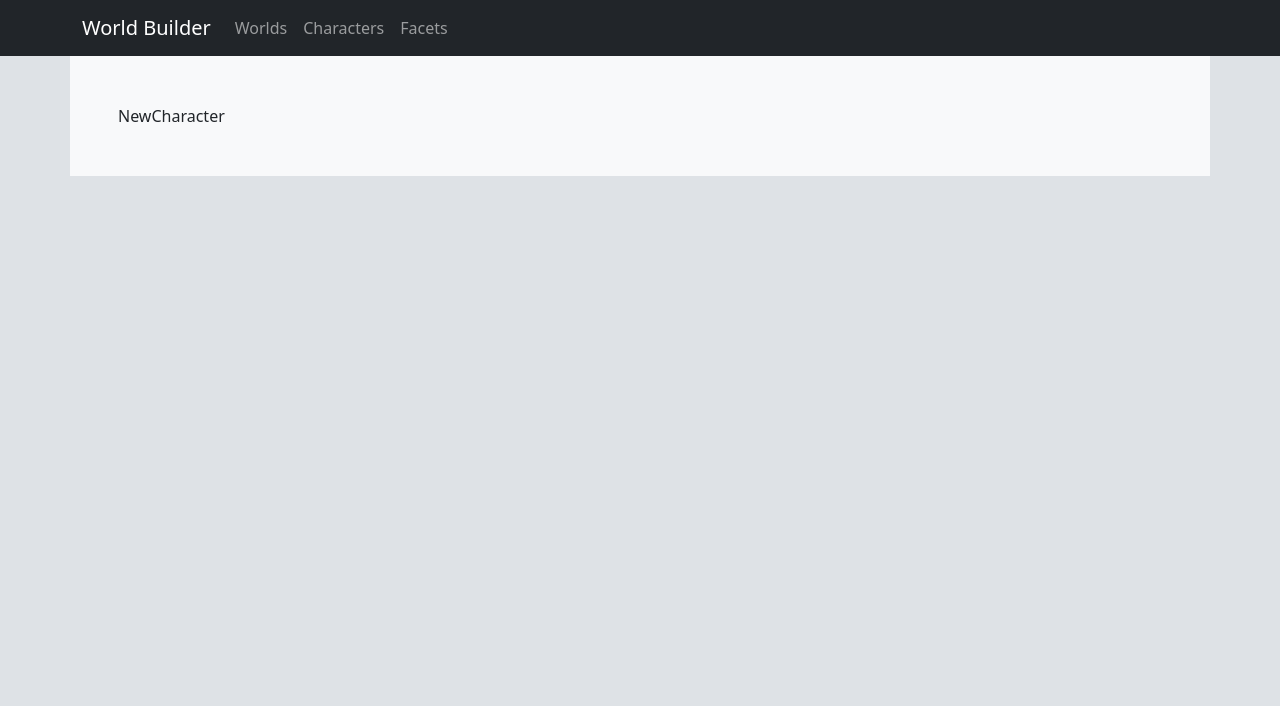
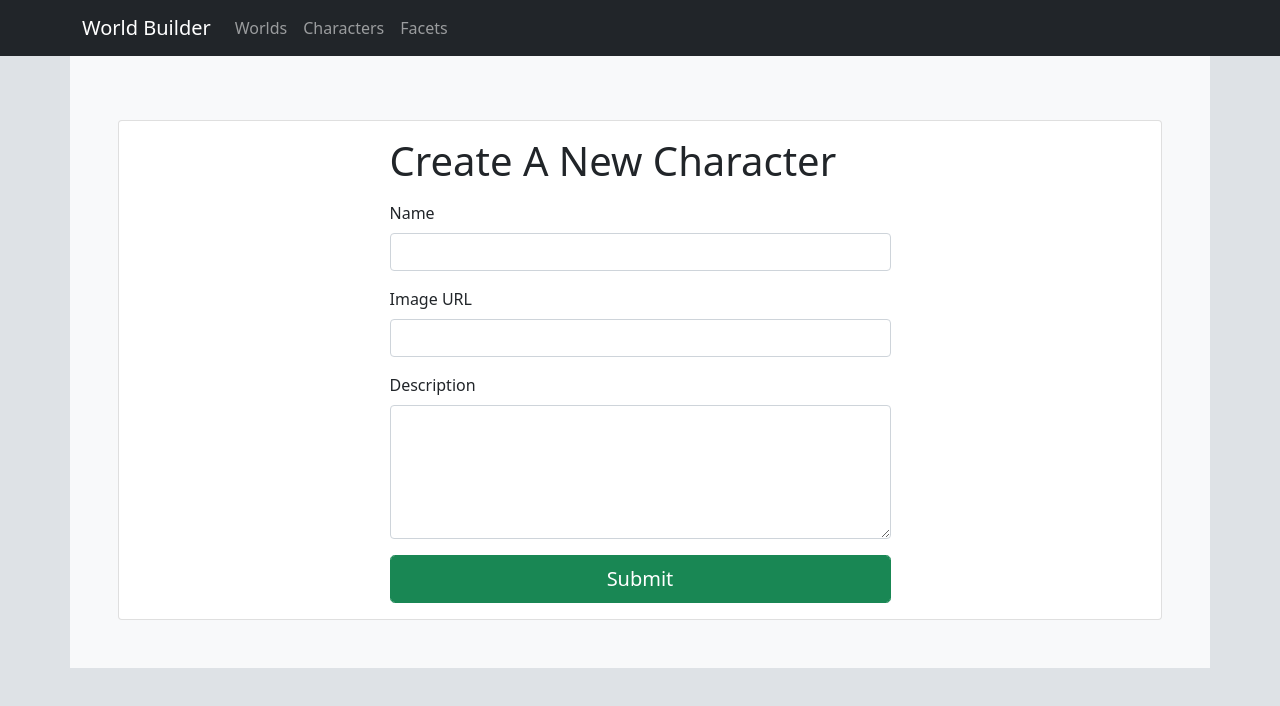
Before and after one commit to joekcowan/world-builder, a React (Create React App) app: page /new-character in a window 1280 px wide. Shown: the top 706 px of the page. Built offline with nearby package versions, Linux system fonts and the light colour scheme.

Commit message:
major refactoring. Added character upload.

```diff
--- a/src/components/CreateObjectCard.js
+++ b/src/components/CreateItemCard.js
@@ -2,19 +2,19 @@ import React from 'react';
 import {Card, Col} from 'react-bootstrap';
 import {Link} from 'react-router-dom';
 
-function CreateObjectCard(props) {
+export default function CreateItemCard(props) {
 
-  let createLinkTo = "/*";
-  if(props.create == "world"){
-    createLinkTo = "/new-world";
-  }
-  if(props.create == "character"){
-    createLinkTo = "/new-character";
-  }
+  // let createLinkTo = "/*";
+  // if(props.create == "world"){
+  //   createLinkTo = "/new-world";
+  // }
+  // if(props.create == "character"){
+  //   createLinkTo = "/new-character";
+  // }
 
   return (
-    <Col style={{width: '17rem', height: '15rem'}} className={"g-2"}>
-        <Link to={createLinkTo} className='btn w-100 h-100 p-0'>
+    <Col style={{width: '12rem', height: '12rem'}} className={"g-2"}>
+        <Link to='/new-item' state={{ create: props.create }} className='btn w-100 h-100 p-0'>
         <Card className='w-100 h-100 text-success card-new'>
           <Card.Body className='d-flex align-items-center justify-content-center text-centered'>
             <h2 className='display-1 text-centered'>&#43;</h2 >
@@ -24,5 +24,3 @@ function CreateObjectCard(props) {
     </Col>
   )
 }
-
-export default CreateObjectCard;
--- /dev/null
+++ b/src/components/NewCharacter.js
@@ -0,0 +1,76 @@
+import React, {useRef}  from 'react';
+import {Form, Card, Col, Row} from 'react-bootstrap';
+import {useNavigate} from 'react-router-dom';
+
+export default function NewCharacter() {
+
+  const navigate = useNavigate();
+  let worldIds = [];
+  const nameRef = useRef();
+  const imageRef = useRef();
+  const descriptRef = useRef();
+
+  function submitHandler(event) {
+    event.preventDefault();//stops form submit
+    const characterData = {};
+    characterData.name = nameRef.current.value;//gets value of ref
+    characterData.image = imageRef.current.value;
+    characterData.description = descriptRef.current.value;
+    characterData.worldIds = worldIds;
+
+    addCharacterHandler(characterData);//send data back through component
+  }
+  //function that grabs data sent from NewMeetupForm comp
+  function addCharacterHandler(characterData) {
+
+    fetch(
+      "https://world-builder-5ae37-default-rtdb.firebaseio.com/characters.json",
+      {
+        method: "POST",
+        body: JSON.stringify(characterData),
+        headers: {
+          "Content-Type": "application/json",
+        },
+      }
+    ).then(() => {
+      navigate(-1);
+    });
+  }
+
+  return (
+    <Row className='mt-3'>
+      <Col xs={12}>
+        <Card>
+          <Card.Body>
+            <Form onSubmit={submitHandler}>
+              <Row className='justify-content-center align-items-center g-2'>
+                <Col xs={6}>
+                  <h1>Create A New Character</h1>
+                  <Form.Group className="mt-3">
+                    <Form.Label htmlFor="title">Name</Form.Label>
+                    <Form.Control type="text" as='input' required id="name" ref={nameRef} />
+                  </Form.Group>
+                  {/* <Form.Group className="mt-3">
+                    <Form.Label htmlFor="origin">Connected Worlds</Form.Label>
+                    <Form.Control type="text" as='input' id="worlds" />
+                  </Form.Group> */}
+                  <Form.Group className="mt-3">
+                    <Form.Label htmlFor="image">Image URL</Form.Label>
+                    <Form.Control type="url" as='input' id="image" ref={imageRef} />
+                  </Form.Group>
+                  <Form.Group className="mt-3">
+                    <Form.Label htmlFor="description">Description</Form.Label>
+                    <Form.Control as="textarea" id="description" rows="5" ref={descriptRef} />
+                  </Form.Group>
+                  <Form.Group className="mt-3">
+                    <Form.Control as='input' type='submit' className='btn btn-success btn-lg' />
+                  </Form.Group>
+                </Col>
+              </Row>
+            </Form>
+          </Card.Body>
+        </Card>
+      </Col>
+    </Row>
+  )
+}
--- /dev/null
+++ b/src/components/NewWorld.js
@@ -0,0 +1,79 @@
+import React, {useRef}  from 'react';
+import {Form, Card, Col, Row} from 'react-bootstrap';
+import {useNavigate} from 'react-router-dom';
+
+function NewWorld() {
+
+  const navigate = useNavigate();
+  const originRef = useRef();
+  const nameRef = useRef();
+  const imageRef = useRef();
+  const descriptRef = useRef();
+
+  function submitHandler(event) {
+    event.preventDefault();//stops form submit
+    const worldData = {};
+    worldData.origin = originRef.current.value;//gets value of ref
+    worldData.name = nameRef.current.value;//gets value of ref
+    worldData.image = imageRef.current.value;
+    worldData.description = descriptRef.current.value;
+
+    addWorldHandler(worldData);//send data back through component
+  }
+  //function that grabs data sent from NewMeetupForm comp
+  function addWorldHandler(worldData) {
+
+    fetch(
+      "https://world-builder-5ae37-default-rtdb.firebaseio.com/worlds.json",
+      {
+        method: "POST",
+        body: JSON.stringify(worldData),
+        headers: {
+          "Content-Type": "application/json",
+        },
+      }
+    ).then(() => {
+      navigate('/world-info');
+    });
+  }
+
+  return (
+    <Row className='mt-3'>
+      <Col xs={12}>
+        <Card>
+          <Card.Body>
+            {/* <NewWorldForm onAddWorld={addWorldHandler} /> */}
+            <Form onSubmit={submitHandler}>
+              <Row className='justify-content-center align-items-center g-2'>
+                <Col xs={6}>
+                  <h1>Create A New World</h1>
+                  <Form.Group className="mt-3">
+                    <Form.Label htmlFor="title">World Name</Form.Label>
+                    <Form.Control type="text" as='input' required id="name" ref={nameRef} />
+                  </Form.Group>
+                  <Form.Group className="mt-3">
+                    <Form.Label htmlFor="origin">What story does this world originate from?</Form.Label>
+                    <Form.Control type="text" as='input' id="origin" ref={originRef} />
+                  </Form.Group>
+                  <Form.Group className="mt-3">
+                    <Form.Label htmlFor="image">Background Image URL</Form.Label>
+                    <Form.Control type="url" as='input' id="image" ref={imageRef} />
+                  </Form.Group>
+                  <Form.Group className="mt-3">
+                    <Form.Label htmlFor="description">Description</Form.Label>
+                    <Form.Control as="textarea" id="description" rows="5" ref={descriptRef} />
+                  </Form.Group>
+                  <Form.Group className="mt-3">
+                    <Form.Control as='input' type='submit' className='btn btn-success btn-lg' />
+                  </Form.Group>
+                </Col>
+              </Row>
+            </Form>
+          </Card.Body>
+        </Card>
+      </Col>
+    </Row>
+  )
+}
+
+export default NewWorld;
--- a/src/components/RouterComponent.js
+++ b/src/components/RouterComponent.js
@@ -4,8 +4,8 @@ import {Route, Routes} from 'react-router-dom';
 import Characters from '../pages/Characters';
 import Facets from '../pages/Facets';
 import Home from '../pages/Home';
-import NewCharacter from '../pages/NewCharacter';
-import NewWorld from '../pages/NewWorld';
+import NewCharacter from './NewCharacter';
+import NewItem from '../pages/NewItem';
 import NotFound from '../pages/NotFound';
 import WorldInfo from '../pages/WorldInfo';
 import Worlds from '../pages/Worlds';
@@ -16,11 +16,10 @@ function RouterComponent() {
       <Routes>
         <Route path="/" element={<Home />} />
         <Route path="/worlds" element={<Worlds />} />
-        <Route path="/new-world" element={<NewWorld />} />
         <Route path="/world-info" element={<WorldInfo authed={true} />} />
         <Route path="/characters" element={<Characters />} />
+        <Route path="/new-item" element={<NewItem />} />
         <Route path="/new-character" element={<NewCharacter />} />
-        {/* <Route path="/character-info" element={<CharacterInfo />} /> */}
         <Route path="/facets" element={<Facets />} />
         <Route path="/*" element={<NotFound />} />
       </Routes>
--- a/src/pages/Characters.js
+++ b/src/pages/Characters.js
@@ -1,6 +1,7 @@
 import React, {useEffect, useState} from 'react';
 import {Card, Col, Row} from 'react-bootstrap';
-import CreateObjectCard from '../components/CreateObjectCard';
+import CreateItemCard from '../components/CreateItemCard';
+import {Link} from 'react-router-dom';
 
 function Characters(props) {
 
@@ -11,7 +12,7 @@ function Characters(props) {
   useEffect(() => {
 
     //get data
-    fetch("https://world-builder-5ae37-default-rtdb.firebaseio.com/worlds/" + worldId + "/characters.json").then(res => {
+    fetch("https://world-builder-5ae37-default-rtdb.firebaseio.com/characters.json").then(res => {
       return res.json();
     }).then(data => {
 
@@ -31,20 +32,24 @@ function Characters(props) {
   }, []);
 
   return (
-    <Card className='p-5'>
-        <Card.Title className='fs-2'>Characters</Card.Title>
-        <h1>{props.worldId}</h1>
-        <Row>
-          <Col>
-            <CreateObjectCard create="character"/>
-          </Col>
-        </Row>
-        <ul>
-          {loadedCharacters.map((item) => (
-            <li>{item.name}</li>
-          ))}
-        </ul>
-    </Card>
+    <div>
+      <p className='alert alert-warning m-2'>NOTE: working on some kinks in the data management. Please bare with me.</p>
+    <Row xs={1} md={4} lg={4} className="w-auto align-items-center justify-content-center">
+      <CreateItemCard create="character" />
+      {loadedCharacters.map((item) => (
+        <Col className="g-2 card-hover" style={{width: '12rem', height: '12rem'}}>
+          <Link to={'/character-info'} state={[item.id, item.image, item.name, item.worldIds, item.description]} className="text-decoration-none text-dark">
+            <Card className='shadow-sm bg-secondary text-light w-100 h-100'>
+              <Card.Img variant="top" className='img-fluid w-100 h-100 overlay-img' src={item.image} />
+              <Card.ImgOverlay className='d-flex flex-column justify-content-center text-center'>
+                <Card.Title className=''><h4 className='align-self-center'>{item.name}</h4></Card.Title>
+              </Card.ImgOverlay>
+            </Card>
+          </Link>
+        </Col>
+      ))}
+    </Row >
+    </div>
   )
 }
 
--- a/src/pages/NewCharacter.js
+++ /dev/null
@@ -1,7 +0,0 @@
-import React from 'react';
-
-export default function NewCharacter() {
-  return (
-    <div>NewCharacter</div>
-  )
-}
--- /dev/null
+++ b/src/pages/NewItem.js
@@ -0,0 +1,18 @@
+import React from 'react';
+import {useLocation} from 'react-router-dom';
+import NewCharacter from '../components/NewCharacter';
+import NewWorld from '../components/NewWorld';
+
+export default function NewItem(props) {
+  const location = useLocation();
+  const {create} = location.state;
+  console.log(create);
+  let itemForm;
+  if(create == "world")  itemForm = <NewWorld/>;
+  if(create == "character")  itemForm = <NewCharacter/>;
+  return (
+    <div>
+      {itemForm}
+    </div>
+  )
+}
--- a/src/pages/NewWorld.js
+++ /dev/null
@@ -1,40 +0,0 @@
-import React from 'react';
-import {Card, Col, Row} from 'react-bootstrap';
-import {useNavigate} from 'react-router-dom';
-import NewWorldForm from '../components/NewWorldForm';
-
-function NewWorld() {
-
-  const navigate = useNavigate();
-
-  //function that grabs data sent from NewMeetupForm comp
-  function addWorldHandler(worldData) {
-
-    fetch(
-      "https://world-builder-5ae37-default-rtdb.firebaseio.com/worlds.json",
-      {
-        method: "POST",
-        body: JSON.stringify(worldData),
-        headers: {
-          "Content-Type": "application/json",
-        },
-      }
-    ).then(() => {
-      navigate('/worlds');
-    });
-  }
-
-  return (
-    <Row className='mt-3'>
-      <Col xs={12}>
-        <Card>
-          <Card.Body>
-            <NewWorldForm onAddWorld={addWorldHandler} />
-          </Card.Body>
-        </Card>
-      </Col>
-    </Row>
-  )
-}
-
-export default NewWorld;
```
Also changed, not shown: src/pages/Worlds.js (+7 -6 lines), src/components/_NewWorldForm.js (renamed from src/components/NewWorldForm.js).
